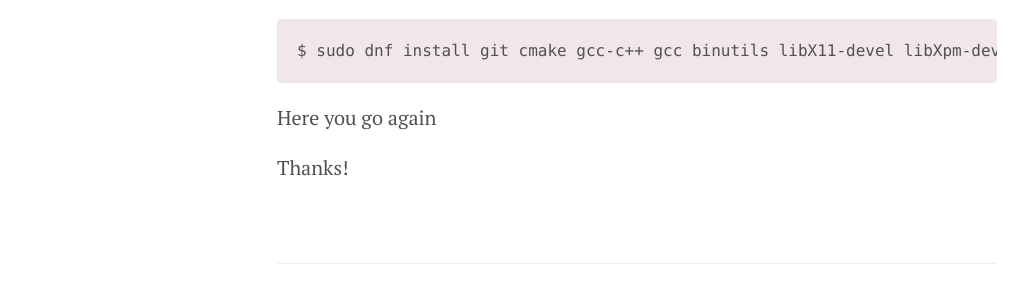
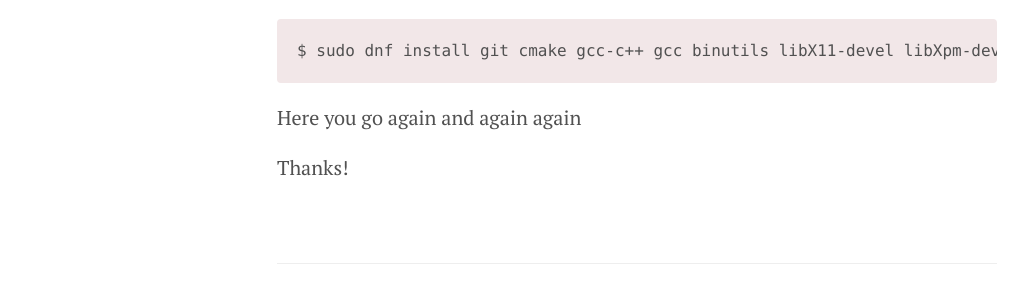
Before and after one commit to tchetry/tchetry.github.io, a Jekyll site: the page built from _posts/2018-07-28-interesting.md, in a window 1280 px wide. Shown: the part 1182-1482 px from the top of the page, without its empty margins (3-1031 px from the left). Built offline with Jekyll 4.4.1, drawn with Linux system fonts in a browser that asks for light colours.

Commit message:
installing root

```diff
--- a/_posts/2018-07-28-interesting.md
+++ b/_posts/2018-07-28-interesting.md
@@ -44,6 +44,7 @@ fftw-devel cfitsio-devel graphviz-devel \
 avahi-compat-libdns_sd-devel libldap-dev python-devel \
 libxml2-devel gsl-static
 ~~~~
-Here you go again
+Here you go again and again
+again
 
 Thanks!
--- a/public/css/poole.css
+++ b/public/css/poole.css
@@ -166,7 +166,7 @@ pre {
   padding: 1rem;
   font-size: .8rem;
   line-height: 1.4;
-  white-space: pre;
+  /*white-space: pre;*/
   /*white-space: pre-wrap;*/
   white-space: nowrap;
   /*word-break: break-all;*/
```
